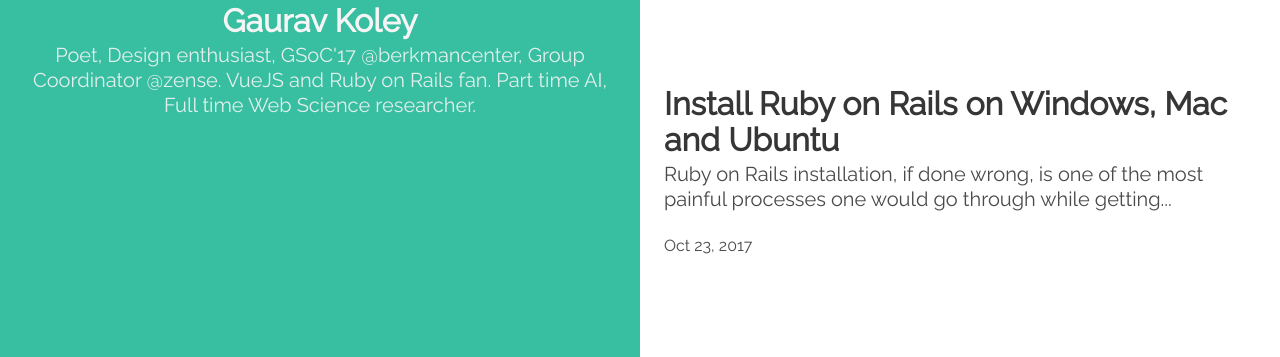
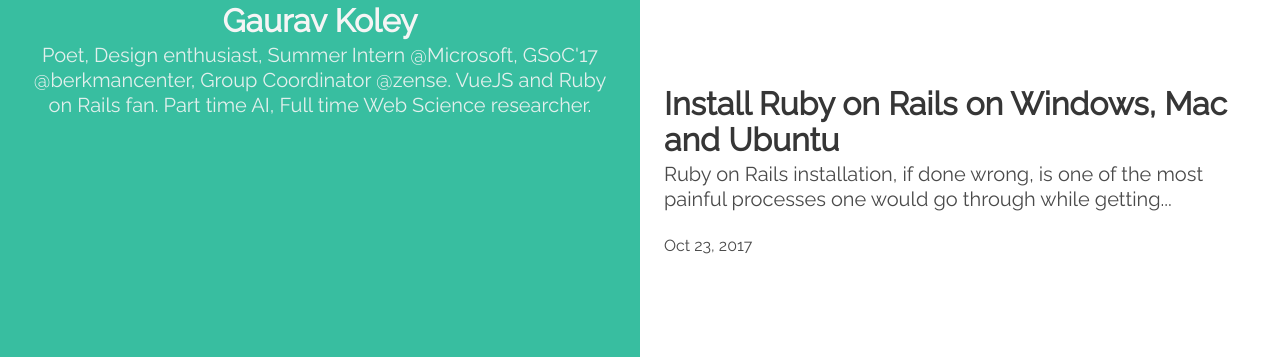
Before and after one commit to zense/zense.github.io, a Jekyll site: the page built from _people/arkokoley.md, in a window 1280 px wide, cut to the strip 543-900 px from the top of the page. Built offline with Jekyll 4.4.1, drawn with Linux system fonts in a browser that asks for light colours; nearby versions of some CDN libraries.

Commit message:
Update arkokoley.md

```diff
--- a/_people/arkokoley.md
+++ b/_people/arkokoley.md
@@ -2,7 +2,7 @@
 name: Gaurav Koley
 github: arkokoley
 description: >
-  Poet, Design enthusiast, GSoC'17 @berkmancenter,
+  Poet, Design enthusiast, Summer Intern @Microsoft, GSoC'17 @berkmancenter,
   Group Coordinator @zense. VueJS and Ruby on Rails fan.
   Part time AI, Full time Web Science researcher.
 basecolor: "#38BEA0"
```
